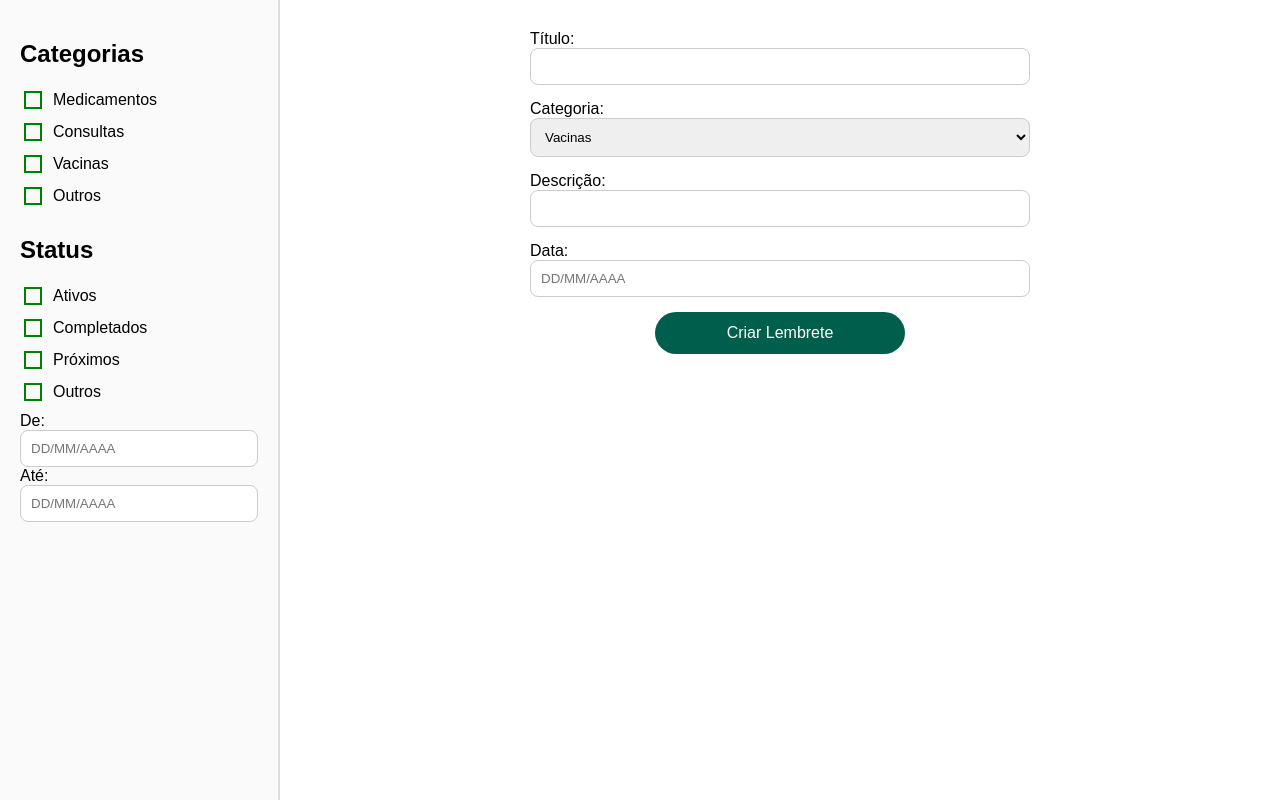
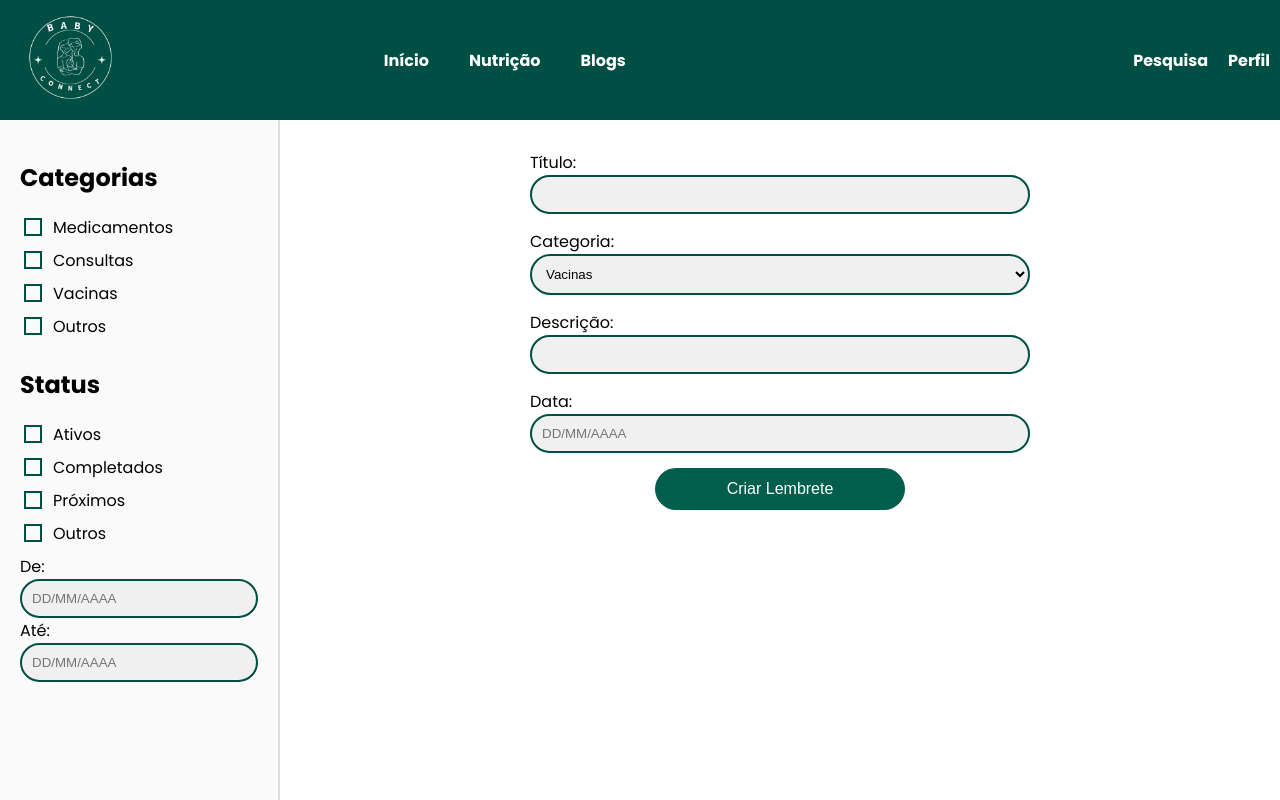
Before and after one commit to davi-dc7/pmg-es-2025-1-ti1-2401100-baby-co, a website: page codigo/Ruan/index.html in a window 1280 px wide. Drawn offline with Linux system fonts and the light colour scheme.

Commit message:
Bloqueando autocomplete input

```diff
--- a/codigo/Ruan/index.html
+++ b/codigo/Ruan/index.html
@@ -5,8 +5,29 @@
     <meta name="viewport" content="width=device-width, initial-scale=1.0">
     <title>Tela de Lembretes</title>
     <link rel="stylesheet" href="./styles/styles.css">
+    <link href="https://fonts.googleapis.com/css2?family=Poppins:ital,wght@0,100;0,200;0,300;0,400;0,500;0,600;0,700;0,800;0,900;1,100;1,200;1,300;1,400;1,500;1,600;1,700;1,800;1,900&family=Questrial&family=Work+Sans:ital,wght@0,100..900;1,100..900&display=swap" rel="stylesheet">
+
 </head>
 <body>
+  <header id="cabecalho">
+    <div id="container">
+        <div>
+            <img id="logo" src="/codigo/public/assets/images/Logo (3).png" alt="Logo">
+        </div>
+        <nav id="menu">
+            <div class="menu-center">
+                <a>Início</a>
+                <a>Nutrição</a>
+                <a>Blogs</a>
+            </div>
+            <div class="menu-right">
+                <a href="">Pesquisa</a>
+                <a href="">Perfil</a>
+            </div>
+        </nav>
+    </div>
+</header>
+
     <div class="layout">
         <aside class="filters">
             <h2>Categorias</h2>
@@ -35,7 +56,7 @@
             <form id="lembreteForm">
                 <div class="form-group">
                     <label>Título:</label>
-                    <input type="text" id="titulo" required>
+                    <input type="text" autocomplete="off" id="titulo" required>
                 </div>
                 <div class="form-group">
                     <label>Categoria:</label>
@@ -48,19 +69,25 @@
                 </div>
                 <div class="form-group">
                     <label>Descrição:</label>
-                    <input type="text" id="descricao">
+                    <input type="text" autocomplete="off" id="descricao">
                 </div>
                 <div class="form-group">
                     <label>Data:</label>
-                    <input type="text" id="data" placeholder="DD/MM/AAAA" required>
+                    <input type="text" id="data" autocomplete="off" placeholder="DD/MM/AAAA" required>
                 </div>
                 <button type="submit">Criar Lembrete</button>
             </form>
 
             <ul id="lembreteList"></ul>
         </main>
+
     </div>
 
+    <footer>
+      <div class="footer-content">
+          <p>&copy; 2023 Todos os direitos reservados</p>
+      </div>
+  </footer>
     <script src="./js/main.js"></script>
 </body>
 </html>
--- a/codigo/Ruan/styles/styles.css
+++ b/codigo/Ruan/styles/styles.css
@@ -6,6 +6,7 @@ html, body {
   box-sizing: border-box;
   font-family: Arial, sans-serif;
   overflow: hidden;
+  font-family: "Poppins", sans-serif;
 }
 
 .layout {
@@ -51,10 +52,11 @@ form {
 
 input[type="text"], select {
   padding: 10px;
-  border: 1px solid #ccc;
-  border-radius: 8px;
+  border: 2px solid #004F44;
+  border-radius: 60px;
   width: 100%;
   box-sizing: border-box;
+  background-color: #F0F0F0;
 }
 
 button {
@@ -132,15 +134,81 @@ input[type="checkbox"] {
   appearance: none;
   width: 18px;
   height: 18px;
-  border: 2px solid green;
+  border: 2px solid #004F44;
   border-radius: 0;
   cursor: pointer;
   /* position: relative; */
 }
 
 input[type="checkbox"]:checked {
-  background-color: green;
+  background-color: #004F44;
 }
+#cabecalho {
+  background-color: #004F44;
+  display: flex;
+  justify-content: center;
+  align-items: center;
+  height: 80px;
+  padding: 20px 10px;
+}
+
+#container {
+  width: 100%;
+  max-width: 1400px;
+  display: flex;
+  justify-content: space-between;
+  align-items: center;
+  flex-wrap: wrap;
+}
+
+#logo {
+  width: 120px;
+  cursor: pointer;
+
+}
+
+#menu {
+  display: flex;
+  justify-content: space-between;
+  align-items: center;
+  flex: 1;
+  height: 80px;
+  flex-wrap: wrap;
+  width: 100%;
+}
+
+.menu-center {
+  display: flex;
+  gap: 40px;
+  margin: 0 auto;
+  cursor: pointer;
+
+}
+
+.menu-right {
+  display: flex;
+  gap: 20px;
+  margin-left: auto;
+}
+
+#menu a {
+  color: white;
+  text-decoration: none;
+  font-weight: bold;
+}
+
+#menu a:hover {
+  text-decoration: underline;
+}
+
+.footer-content {
+
+  height: 100px;
+  background-color: #004F44;
+  color: white;
+}
+
+
 
 /* input[type="checkbox"]::after {
   content: "";
```
Also changed, not shown: codigo/Andre/html/index.html (+6 -3 lines).
